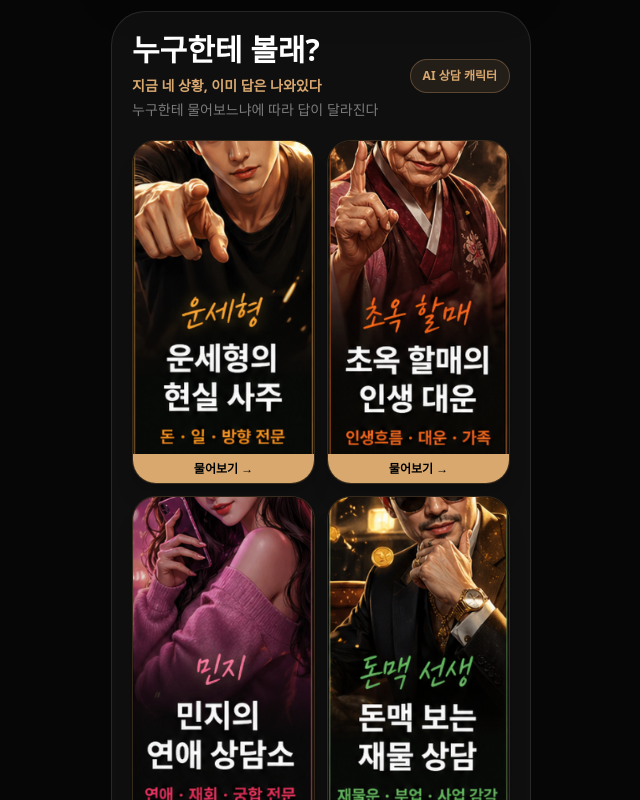
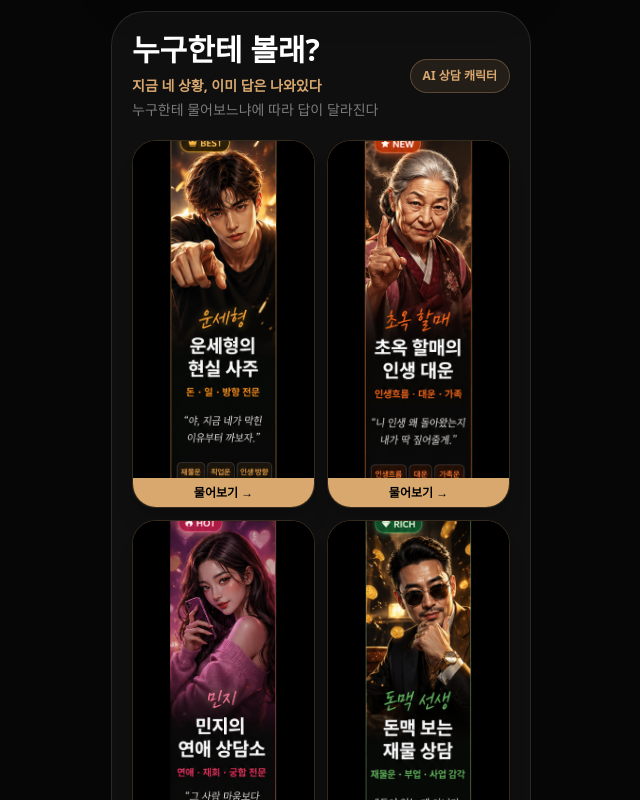
Before and after one commit to kkokku0/fortune-app, a Next.js app: page / in a window 1280 px wide. Shown: the part 660-1460 px from the top of the page, without its empty margins (319-959 px from the left). Built offline with nearby package versions, Linux system fonts and the light colour scheme.

Commit message:
fix character card natural image fit

```diff
--- a/app/page.tsx
+++ b/app/page.tsx
@@ -407,20 +407,24 @@ function CharacterCardView({ card, onSelect }: { card: Character; onSelect: () =
       onClick={onSelect}
       className="w-full overflow-hidden rounded-[24px] border border-[#d8a86f]/25 bg-black shadow-xl transition hover:-translate-y-1 hover:border-[#d8a86f]/80"
     >
-      <div className="relative aspect-[3/5.2] w-full overflow-hidden bg-black">
+      <div className="relative aspect-[3/5.6] w-full overflow-hidden bg-black">
+        <div className="absolute inset-0 bg-black" />
+
         <img
           src={card.image}
           alt={card.title}
-          className="h-full w-full object-cover"
+          className="relative z-10 h-full w-full scale-110 object-contain"
           onError={(event) => {
             event.currentTarget.style.display = "none";
           }}
         />
+
         <div className="absolute inset-0 -z-10 grid place-items-center bg-gradient-to-br from-[#2b1b10] via-[#151018] to-black p-5 text-center">
           <div className="text-5xl">{card.emoji}</div>
           <div className="mt-3 text-sm font-black leading-tight text-white">{card.title}</div>
         </div>
       </div>
+
       <div className="border-t border-[#d8a86f]/20 bg-[#d8a86f] px-2 py-1.5 text-center text-xs font-black text-black">
         물어보기 →
       </div>
```
